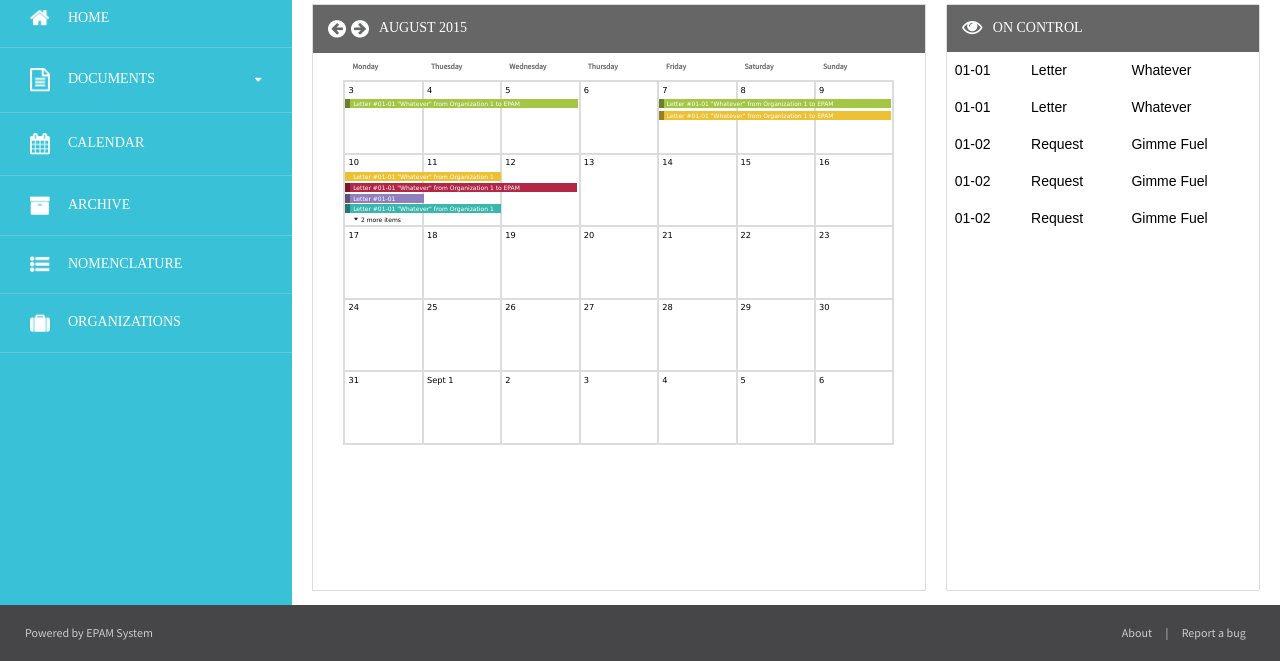
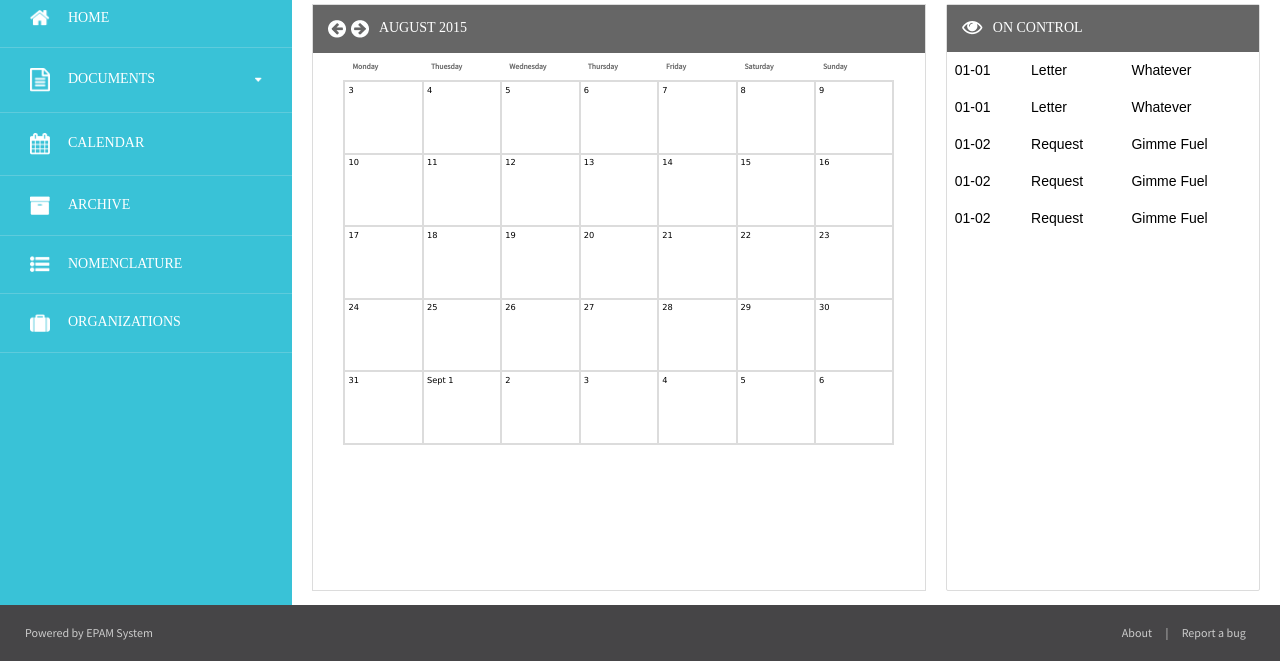
Before and after one commit to dberrger/epam_page_layout, a plain HTML site: page index.html in a window 1280 px wide. Shown: the part 139-800 px from the top of the page. Drawn offline with nearby package versions, Linux system fonts and the light colour scheme.

Commit message:
Revert "Initial commit"
added some js code

```diff
--- a/index.html
+++ b/index.html
@@ -118,100 +118,100 @@
 
                 <div class="sb-content__calendar-rowwrapper">
 
-                    <tr class="sb-content__calendar-row-color">
-                        <td class="main-td"><div class="content">3</div>
-                        <div class="sb-content__calendar-note-1">
-                            <div class="sb-content__calendar-note-1-colorblock1 "></div>
-                            <a href="#" class="sb-content__calendar-todo-link tooltip">
-                                Letter #01-01 "Whatever" from Organization 1 to EPAM
-                            </a>
-                        </div>
-                        </td>
+                    <!--<tr class="sb-content__calendar-row-color">-->
+                        <!--<td class="main-td"><div class="content">3</div>-->
+                        <!--<div class="sb-content__calendar-note-1">-->
+                            <!--<div class="sb-content__calendar-note-1-colorblock1 "></div>-->
+                            <!--<a href="#" class="sb-content__calendar-todo-link tooltip">-->
+                                <!--Letter #01-01 "Whatever" from Organization 1 to EPAM-->
+                            <!--</a>-->
+                        <!--</div>-->
+                        <!--</td>-->
 
-                        <td class="main-td"><div class="content">4</div></td>
-                        <td class="main-td"><div class="content">5</div></td>
-                        <td class="main-td"><div class="content">6</div></td>
-                        <td class="main-td"><div class="content">7</div>
+                        <!--<td class="main-td"><div class="content">4</div></td>-->
+                        <!--<td class="main-td"><div class="content">5</div></td>-->
+                        <!--<td class="main-td"><div class="content">6</div></td>-->
+                        <!--<td class="main-td"><div class="content">7</div>-->
 
-                            <div class="sb-content__calendar-note-1">
-                                <div class="sb-content__calendar-note-1-colorblock1 "></div>
-                                <a href="#" class="sb-content__calendar-todo-link tooltip">
-                                    Letter #01-01 "Whatever" from Organization 1 to EPAM
-                                </a>
-                            </div>
-                            <div class="sb-content__calendar-note-2">
-                                <div class="sb-content__calendar-note-1-colorblock3 "></div>
-                                <a href="#" class="sb-content__calendar-todo-link tooltip">
-                                    Letter #01-01 "Whatever" from Organization 1 to EPAM
-                                </a>
-                            </div>
-                        </td>
-                        <td class="main-td"><div class="content">8</div></td>
-                        <td class="main-td"><div class="content">9</div></td>
-                    </tr>
-                    <tr class="sb-content__calendar-row-color">
-                        <td class="main-td" ><div class="content">10</div>
-                            <div class="sb-content__calendar-note-3">
+                            <!--<div class="sb-content__calendar-note-1">-->
+                                <!--<div class="sb-content__calendar-note-1-colorblock1 "></div>-->
+                                <!--<a href="#" class="sb-content__calendar-todo-link tooltip">-->
+                                    <!--Letter #01-01 "Whatever" from Organization 1 to EPAM-->
+                                <!--</a>-->
+                            <!--</div>-->
+                            <!--<div class="sb-content__calendar-note-2">-->
                                 <!--<div class="sb-content__calendar-note-1-colorblock3 "></div>-->
-                                <a href="#" class="sb-content__calendar-todo-link tooltip">
-                                    Letter #01-01 "Whatever" from Organization 1 to EPAM
-                                </a>
-                            </div>
-                            <div class="sb-content__calendar-note-4">
-                                <div class="sb-content__calendar-note-1-colorblock4 " ></div>
-                                <a href="#" class="sb-content__calendar-todo-link tooltip">
-                                    Letter #01-01 "Whatever" from Organization 1 to EPAM
-                                </a>
-                            </div>
-                            <div class="sb-content__calendar-note-5">
-                                <div class="sb-content__calendar-note-1-colorblock5 "></div>
-                                <a href="#" class="sb-content__calendar-todo-link tooltip">
-                                    Letter #01-01 "Whatever" from Organization 1 to EPAM
-                                </a>
-                            </div>
-                            <div class="sb-content__calendar-note-6">
-                                <div class="sb-content__calendar-note-1-colorblock6 "></div>
-                                <a href="#" class="sb-content__calendar-todo-link tooltip">
-                                    Letter #01-01 "Whatever" from Organization 1 to EPAM
-                                </a>
-                            </div>
-                            <div class="sb-content__calendar-additional-info sb-content__calendar-note-7">
-                                <a href="#"> <img src="assets/user-arrow.png" alt="nav-doc" style="width : 6px;"> 2 more items</a> </div>
-                        </td>
-                        <td class="main-td"><div class="content">11</div></td>
-                        <td class="main-td"><div class="content">12</div></td>
-                        <td class="main-td"><div class="content">13</div></td>
-                        <td class="main-td"><div class="content">14</div></td>
-                        <td class="main-td"><div class="content">15</div></td>
-                        <td class="main-td"><div class="content">16</div></td>
-                    </tr>
-                    <tr class="sb-content__calendar-row-color">
-                        <td class="main-td"><div class="content">17</div></td>
-                        <td class="main-td"><div class="content">18</div></td>
-                        <td class="main-td"><div class="content">19</div></td>
-                        <td class="main-td"><div class="content">20</div></td>
-                        <td class="main-td"><div class="content">21</div></td>
-                        <td class="main-td"><div class="content">22</div></td>
-                        <td class="main-td"><div class="content">23</div></td>
-                    </tr>
-                    <tr class="sb-content__calendar-row-color">
-                        <td class="main-td"><div class="content">24</div></td>
-                        <td class="main-td"><div class="content">25</div></td>
-                        <td class="main-td"><div class="content">26</div></td>
-                        <td class="main-td"><div class="content">27</div></td>
-                        <td class="main-td"><div class="content">28</div></td>
-                        <td class="main-td"><div class="content">29</div></td>
-                        <td class="main-td"><div class="content">30</div></td>
-                    </tr>
-                    <tr class="sb-content__calendar-row-color">
-                        <td class="main-td"><div class="content">31</div></td>
-                        <td class="main-td"><div class="content">Sept 1</div></td>
-                        <td class="main-td"><div class="content">2</div></td>
-                        <td class="main-td"><div class="content">3</div></td>
-                        <td class="main-td"><div class="content">4</div></td>
-                        <td class="main-td"><div class="content">5</div></td>
-                        <td class="main-td"><div class="content">6</div></td>
-                    </tr>
+                                <!--<a href="#" class="sb-content__calendar-todo-link tooltip">-->
+                                    <!--Letter #01-01 "Whatever" from Organization 1 to EPAM-->
+                                <!--</a>-->
+                            <!--</div>-->
+                        <!--</td>-->
+                        <!--<td class="main-td"><div class="content">8</div></td>-->
+                        <!--<td class="main-td"><div class="content">9</div></td>-->
+                    <!--</tr>-->
+                    <!--<tr class="sb-content__calendar-row-color">-->
+                        <!--<td class="main-td" ><div class="content">10</div>-->
+                            <!--<div class="sb-content__calendar-note-3">-->
+                                <!--&lt;!&ndash;<div class="sb-content__calendar-note-1-colorblock3 "></div>&ndash;&gt;-->
+                                <!--<a href="#" class="sb-content__calendar-todo-link tooltip">-->
+                                    <!--Letter #01-01 "Whatever" from Organization 1 to EPAM-->
+                                <!--</a>-->
+                            <!--</div>-->
+                            <!--<div class="sb-content__calendar-note-4">-->
+                                <!--<div class="sb-content__calendar-note-1-colorblock4 " ></div>-->
+                                <!--<a href="#" class="sb-content__calendar-todo-link tooltip">-->
+                                    <!--Letter #01-01 "Whatever" from Organization 1 to EPAM-->
+                                <!--</a>-->
+                            <!--</div>-->
+                            <!--<div class="sb-content__calendar-note-5">-->
+                                <!--<div class="sb-content__calendar-note-1-colorblock5 "></div>-->
+                                <!--<a href="#" class="sb-content__calendar-todo-link tooltip">-->
+                                    <!--Letter #01-01 "Whatever" from Organization 1 to EPAM-->
+                                <!--</a>-->
+                            <!--</div>-->
+                            <!--<div class="sb-content__calendar-note-6">-->
+                                <!--<div class="sb-content__calendar-note-1-colorblock6 "></div>-->
+                                <!--<a href="#" class="sb-content__calendar-todo-link tooltip">-->
+                                    <!--Letter #01-01 "Whatever" from Organization 1 to EPAM-->
+                                <!--</a>-->
+                            <!--</div>-->
+                            <!--<div class="sb-content__calendar-additional-info sb-content__calendar-note-7">-->
+                                <!--<a href="#"> <img src="assets/user-arrow.png" alt="nav-doc" style="width : 6px;"> 2 more items</a> </div>-->
+                        <!--</td>-->
+                        <!--<td class="main-td"><div class="content">11</div></td>-->
+                        <!--<td class="main-td"><div class="content">12</div></td>-->
+                        <!--<td class="main-td"><div class="content">13</div></td>-->
+                        <!--<td class="main-td"><div class="content">14</div></td>-->
+                        <!--<td class="main-td"><div class="content">15</div></td>-->
+                        <!--<td class="main-td"><div class="content">16</div></td>-->
+                    <!--</tr>-->
+                    <!--<tr class="sb-content__calendar-row-color">-->
+                        <!--<td class="main-td"><div class="content">17</div></td>-->
+                        <!--<td class="main-td"><div class="content">18</div></td>-->
+                        <!--<td class="main-td"><div class="content">19</div></td>-->
+                        <!--<td class="main-td"><div class="content">20</div></td>-->
+                        <!--<td class="main-td"><div class="content">21</div></td>-->
+                        <!--<td class="main-td"><div class="content">22</div></td>-->
+                        <!--<td class="main-td"><div class="content">23</div></td>-->
+                    <!--</tr>-->
+                    <!--<tr class="sb-content__calendar-row-color">-->
+                        <!--<td class="main-td"><div class="content">24</div></td>-->
+                        <!--<td class="main-td"><div class="content">25</div></td>-->
+                        <!--<td class="main-td"><div class="content">26</div></td>-->
+                        <!--<td class="main-td"><div class="content">27</div></td>-->
+                        <!--<td class="main-td"><div class="content">28</div></td>-->
+                        <!--<td class="main-td"><div class="content">29</div></td>-->
+                        <!--<td class="main-td"><div class="content">30</div></td>-->
+                    <!--</tr>-->
+                    <!--<tr class="sb-content__calendar-row-color">-->
+                        <!--<td class="main-td"><div class="content">31</div></td>-->
+                        <!--<td class="main-td"><div class="content">Sept 1</div></td>-->
+                        <!--<td class="main-td"><div class="content">2</div></td>-->
+                        <!--<td class="main-td"><div class="content">3</div></td>-->
+                        <!--<td class="main-td"><div class="content">4</div></td>-->
+                        <!--<td class="main-td"><div class="content">5</div></td>-->
+                        <!--<td class="main-td"><div class="content">6</div></td>-->
+                    <!--</tr>-->
                 </div>
             </table>
         </div>
--- a/main.js
+++ b/main.js
@@ -1,17 +1,22 @@
-var a = function () {
-    let tableWrapper = document.getElementsByClassName("sb-content__calendar-rowwrapper")[0];
+let a = function () {
+    let tableWrapper = document.getElementsByClassName("main-table-flex main-table")[0];
     console.dir(tableWrapper);
+    let counter = 3;
+
     for (let i = 0; i < 5; i++) {
-        let counter = 3;
-
-        let tr = document.createElement("tr").className = "sb-content__calendar-row-color";
+        let tr = document.createElement("tr");
+        tr.className = "sb-content__calendar-row-color";
 
         for(let j = 0; j < 7; j++) {
 
             let td = document.createElement("td");
             td.className = "main-td";
+            tr.appendChild(td);
             let div_1 = document.createElement("div");
             div_1.className = "content";
+
+
+
             let div_2 = document.createElement("div");
             div_2.className = "sb-content__calendar-note-1";
             let div_2_inner = document.createElement("div");
@@ -19,18 +24,24 @@ var a = function () {
             let a = document.createElement("div");
             a.className = "sb-content__calendar-todo-link tooltip";
 
-
-
             if(counter === 3 && counter === 7 && counter === 10 ) {
 
             }
 
             div_1.innerHTML = `${counter}`;
+            if(counter === 32) {
+                div_1.innerHTML = `Sept 1`;
+                counter = 1;
+            }
             td.appendChild(div_1);
-            tableWrapper.appendChild(td);
-
 
             counter++;
+
         }
+
+        tableWrapper.appendChild(tr);
+
     }
 };
+
+a();
```
